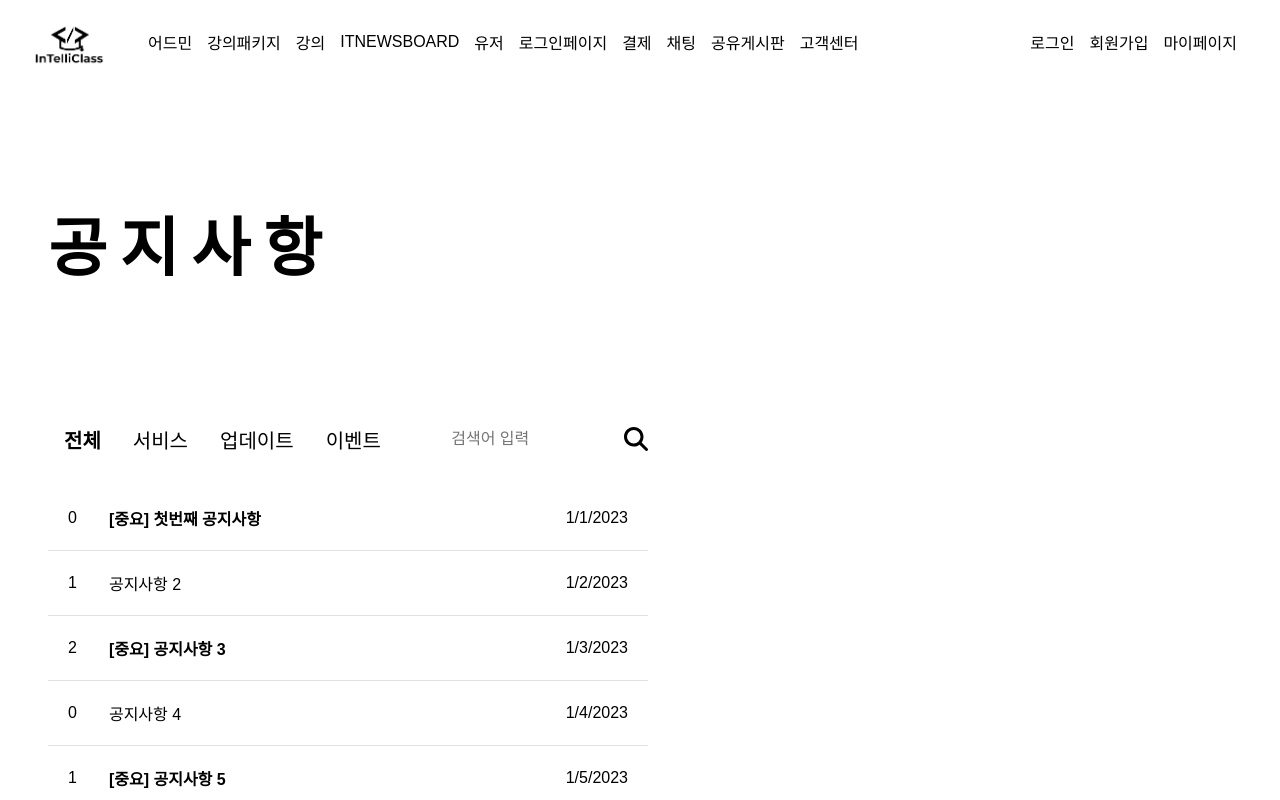
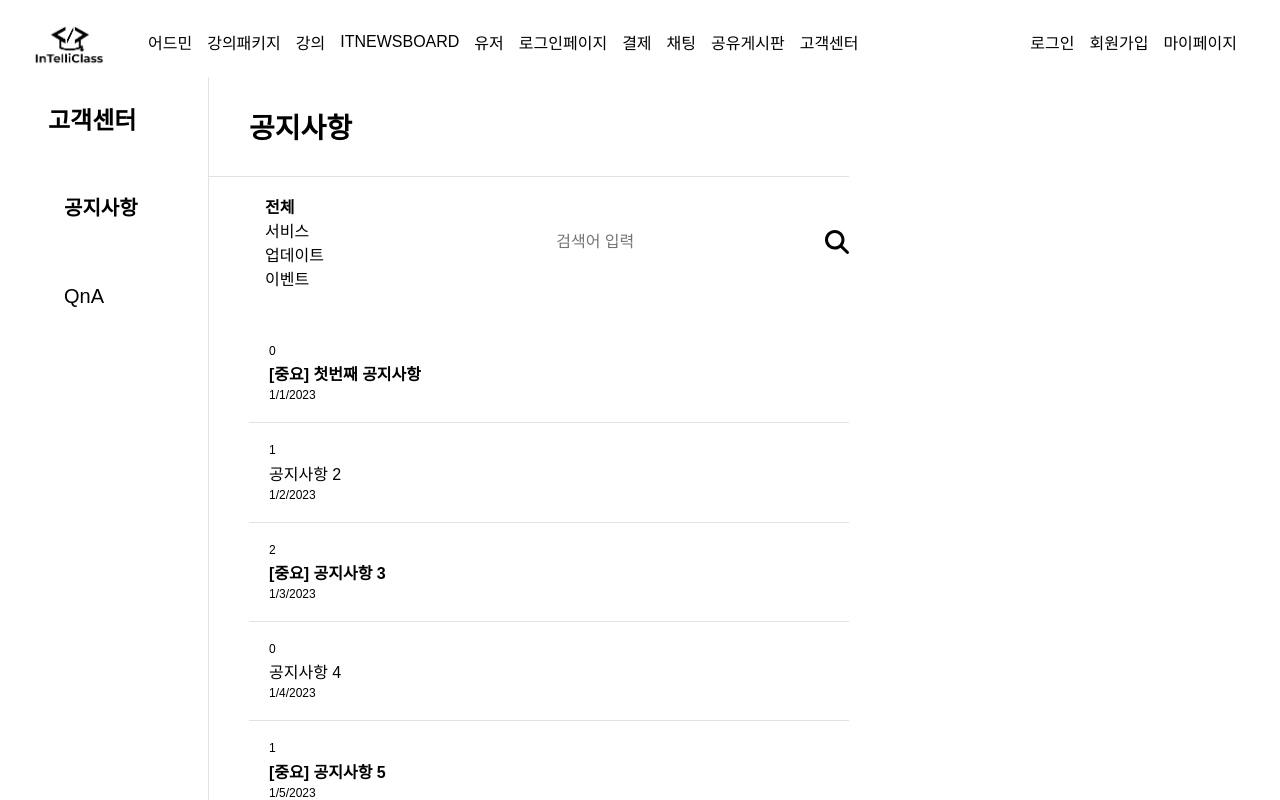
Before and after one commit to qkskck326326/intelligent_react, a Next.js app: page /cs in a window 1280 px wide. Shown: the top 800 px of the page. Built offline with nearby package versions, Linux system fonts and the light colour scheme; a web font is replaced by a local one.

Commit message:
사이드바 추가

```diff
--- a/src/components/announcement/announcement.jsx
+++ b/src/components/announcement/announcement.jsx
@@ -1,6 +1,7 @@
 import React, { useEffect, useState } from 'react';
 import styles from '../../styles/announcement.module.css';
 import AnnouncementItem from './announcementitem.jsx'
+import Link from "next/link";
 
 export default function Announcement(props){
 
@@ -42,36 +43,36 @@ export default function Announcement(props){
     }
 
     return (
-        <div id="announce-container" className={styles.announceContainer}>
-            <div id="announce-header" className={styles.announceHeader}>
+        <div className={styles.announceContainer}>
+            <div className={styles.announceHeader}>
                 <p>공지사항</p>
             </div>
-            <div id="announce-mid" className={styles.announceMid}>
-                <ul id="search-category" className={styles.searchCategory}>
+            <div className={styles.announceMid}>
+                <ul className={styles.searchCategory}>
                     <li className={`${styles.searchCategoryItem} ${styles.selected}`} data-id="1">전체</li>
                     <li className={styles.searchCategoryItem} data-id="2">서비스</li>
                     <li className={styles.searchCategoryItem} data-id="3">업데이트</li>
                     <li className={styles.searchCategoryItem} data-id="4">이벤트</li>
                 </ul>
-                <form id="search-bar" className={styles.searchBar}>
+                <form className={styles.searchBar}>
                     <input type="text" name="searchTextarea" id="search-textarea" className={styles.searchTextarea}
                            placeholder="검색어 입력"/>
-                    <svg id="search-icon" className={styles.searchIcon} viewBox="0 0 512 512">
+                    <svg className={styles.searchIcon} viewBox="0 0 512 512">
                         <path
                             d="M416 208c0 45.9-14.9 88.3-40 122.7L502.6 457.4c12.5 12.5 12.5 32.8 0 45.3s-32.8 12.5-45.3 0L330.7 376c-34.4 25.2-76.8 40-122.7 40C93.1 416 0 322.9 0 208S93.1 0 208 0S416 93.1 416 208zM208 352a144 144 0 1 0 0-288 144 144 0 1 0 0 288z"/>
                     </svg>
                 </form>
             </div>
-            <div id="announce-main" className={styles.announceMain}>
-                <ul id="announce" className={styles.announce}>
+            <div className={styles.announceMain}>
+                <ul className={styles.announce}>
                     {announcements.map(announcement => (
                         <AnnouncementItem key={announcement.announcementId} details={announcement}/>
                     ))}
                 </ul>
-                <div id="announce-bottom" className={styles.announceBottom}>
+                <div className={styles.announceBottom}>
                     <div></div>
-                    <div id="load-more" className={styles.loadMore} onClick={loadMoreData}>더보기</div>
-                    <div id="write-announce" className={styles.writeAnnounce}>글작성</div>
+                    <div className={styles.loadMore} onClick={loadMoreData}>더보기</div>
+                    <Link className={styles.writeAnnounce} href='cs/write'>글작성</Link>
                 </div>
             </div>
         </div>
--- /dev/null
+++ b/src/components/announcement/cssidebar.jsx
@@ -0,0 +1,15 @@
+import React from 'react'
+import styles from '../../styles/cs.module.css'
+
+
+export default function CSSideBar(){
+
+
+    return(
+        <ul className={`${styles.sideBarContainer}`}>
+            <p>고객센터</p>
+            <li className={`${styles.sideBarItem} ${styles.selected}`}>공지사항</li>
+            <li className={styles.sideBarItem}>QnA</li>
+        </ul>
+    );
+}
--- a/src/pages/cs/index.jsx
+++ b/src/pages/cs/index.jsx
@@ -1,8 +1,12 @@
 import Announcement from '../../components/announcement/announcement'
-
+import CSSideBar from "../../components/announcement/cssidebar";
+import styles from "../../styles/cs.module.css"
 const Index = () => {
     return (
-        <Announcement />
+        <div className={styles.csContainer}>
+            <CSSideBar />
+            <Announcement />
+        </div>
     );
 };
 
--- a/src/styles/announcement.module.css
+++ b/src/styles/announcement.module.css
@@ -18,13 +18,17 @@
 }
 .announceHeader{
     padding-left: 40px;
-    padding-block: 7vh;
+    padding-block: 0.1rem;
     font-size: 4rem;
     font-weight: 900;
-    letter-spacing: 1vw;
+    position: sticky;
+    top: 0;
+    background-color: white;
+    z-index: 1;
+    border-bottom: 1px solid #E2E2E2;
 }
 .announceMid{
-    padding-block: 0vh;
+    padding-block: 0.1rem;
     display: flex;
     justify-content: space-between;
 }
@@ -112,12 +116,18 @@
 }
 .loadMore,
 .writeAnnounce{
+    all: unset;
+    cursor:pointer;
     position: relative;
     overflow: hidden;
 }
 .loadMore:hover,
 .writeAnnounce:hover{
     font-weight: 700;
+}
+
+.writeAnnounce.disabled{
+    display:none;
 }
 .announceTitle::before,
 .searchCategoryItem::before,
@@ -136,13 +146,12 @@
 .announceTitle:hover::before,
 .searchCategoryItem:hover::before,
 .loadMore:hover::before{
-    left: 100%;
+    left: 0;
 }
 
-@Media screen and (60rem >= width){
+@Media screen and (80rem >= width){
     .announceHeader{
         font-size: 1.75rem;
-        padding-block: 3vh;
     }
     .searchCategory{
         flex-direction: column;
--- /dev/null
+++ b/src/styles/cs.module.css
@@ -0,0 +1,61 @@
+.csContainer{
+    margin: 0;
+    padding: 0;
+    display: flex;
+}
+
+.sideBarContainer{
+    margin: 0;
+    width: 20rem;
+    height: 100vh;
+    font-size:2rem;
+    font-weight: 700;
+    position: sticky;
+    background-color: white;
+    top: 0;
+    border-right: 1px solid #E2E2E2;
+}
+
+.sideBarItem{
+    width:auto;
+    all:unset;
+    display: block;
+    position: relative;
+    font-weight: 400;
+    padding-block: 2rem;
+    padding-left: 1rem;
+    font-size: 1.5rem;
+    cursor:pointer;
+    overflow: hidden;
+}
+
+.sideBarItem:hover,
+.selected{
+    font-weight: 700;
+}
+
+.sideBarItem::before{
+    content: '';
+    position: absolute;
+    top: 0;
+    left: -150%;
+    width: 120%;
+    height: 100%;
+    background-color: rgba(209, 244, 230, 0.5);
+    z-index: -1;
+    transition: left 1s;
+}
+
+.sideBarItem:hover::before{
+    left: 0;
+}
+
+@Media screen and (80rem >= width){
+    .sideBarContainer{
+        width: 10rem;
+        font-size: 1.5rem;
+    }
+    .sideBarItem{
+        font-size: 1.25rem;
+    }
+}
```
